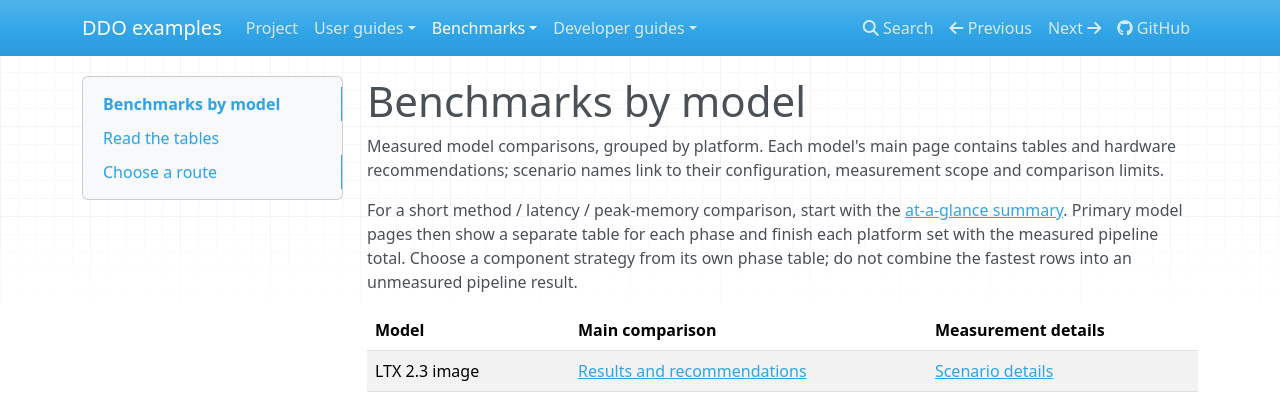
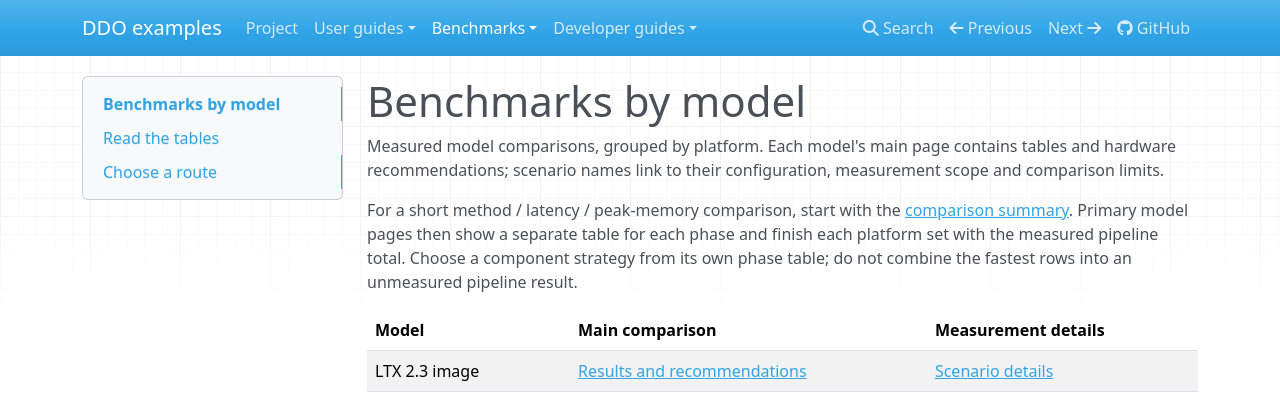
Before and after one commit to DEVAIEXP/ddo-examples, an MkDocs documentation site: the page built from docs/benchmarks/README.md, in a window 1280 px wide and 1206 px high. Shown: the top 394 px of the window. Built offline with MkDocs 1.6.1, drawn with Linux system fonts in a browser that asks for light colours.

Commit message:
docs: reserve at-a-glance wording for the summary

```diff
--- a/docs/benchmarks/README.md
+++ b/docs/benchmarks/README.md
@@ -5,7 +5,7 @@ tables and hardware recommendations; scenario names link to their configuration,
 measurement scope and comparison limits.
 
 For a short method / latency / peak-memory comparison, start with the
-[at-a-glance summary](summary.md#at-a-glance-windows-bf16). Primary model pages
+[comparison summary](summary.md#at-a-glance-windows-bf16). Primary model pages
 then show a separate table for each phase and finish each platform set with the
 measured pipeline total. Choose a component strategy from its own phase table;
 do not combine the fastest rows into an unmeasured pipeline result.
```
